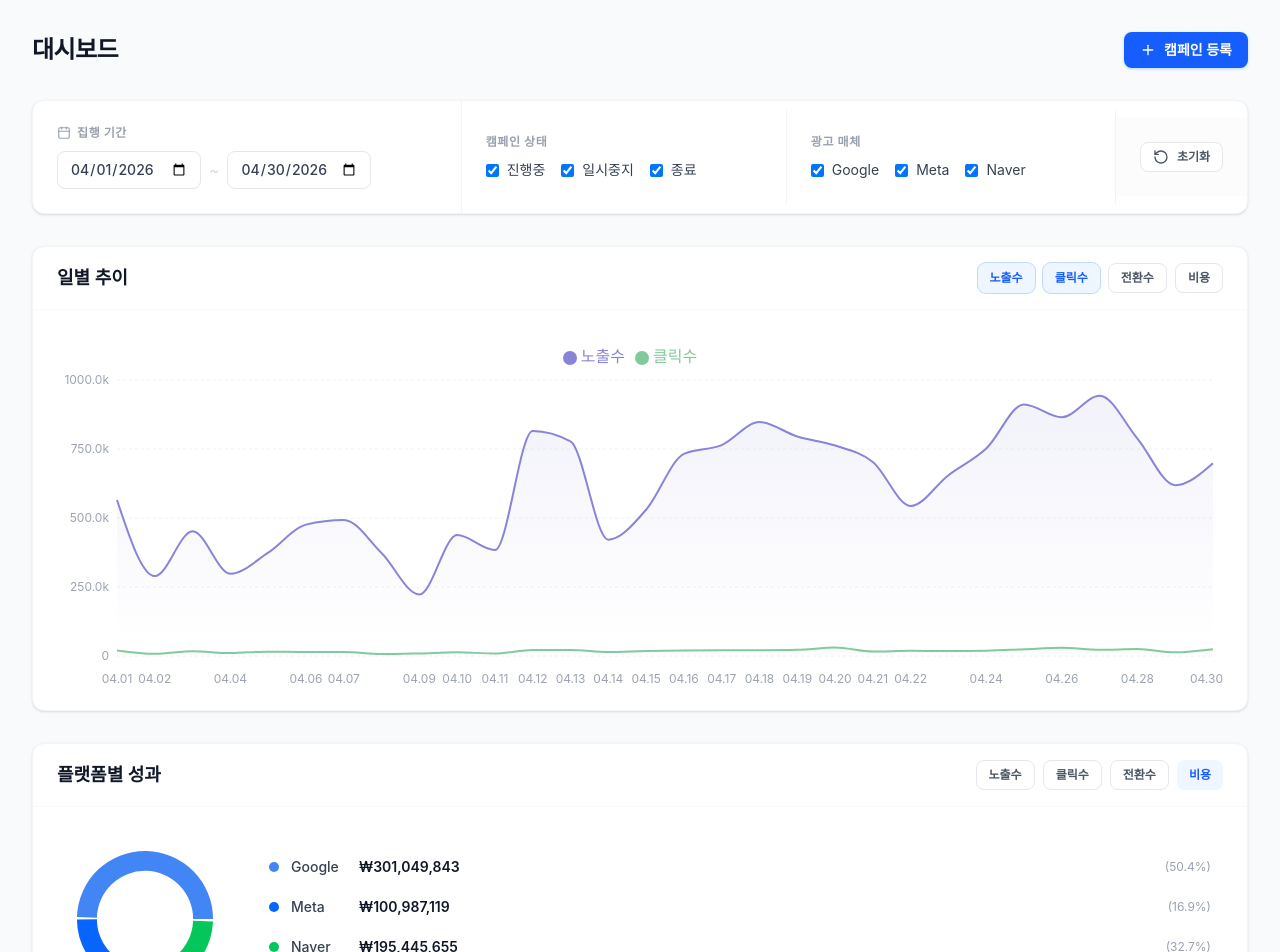
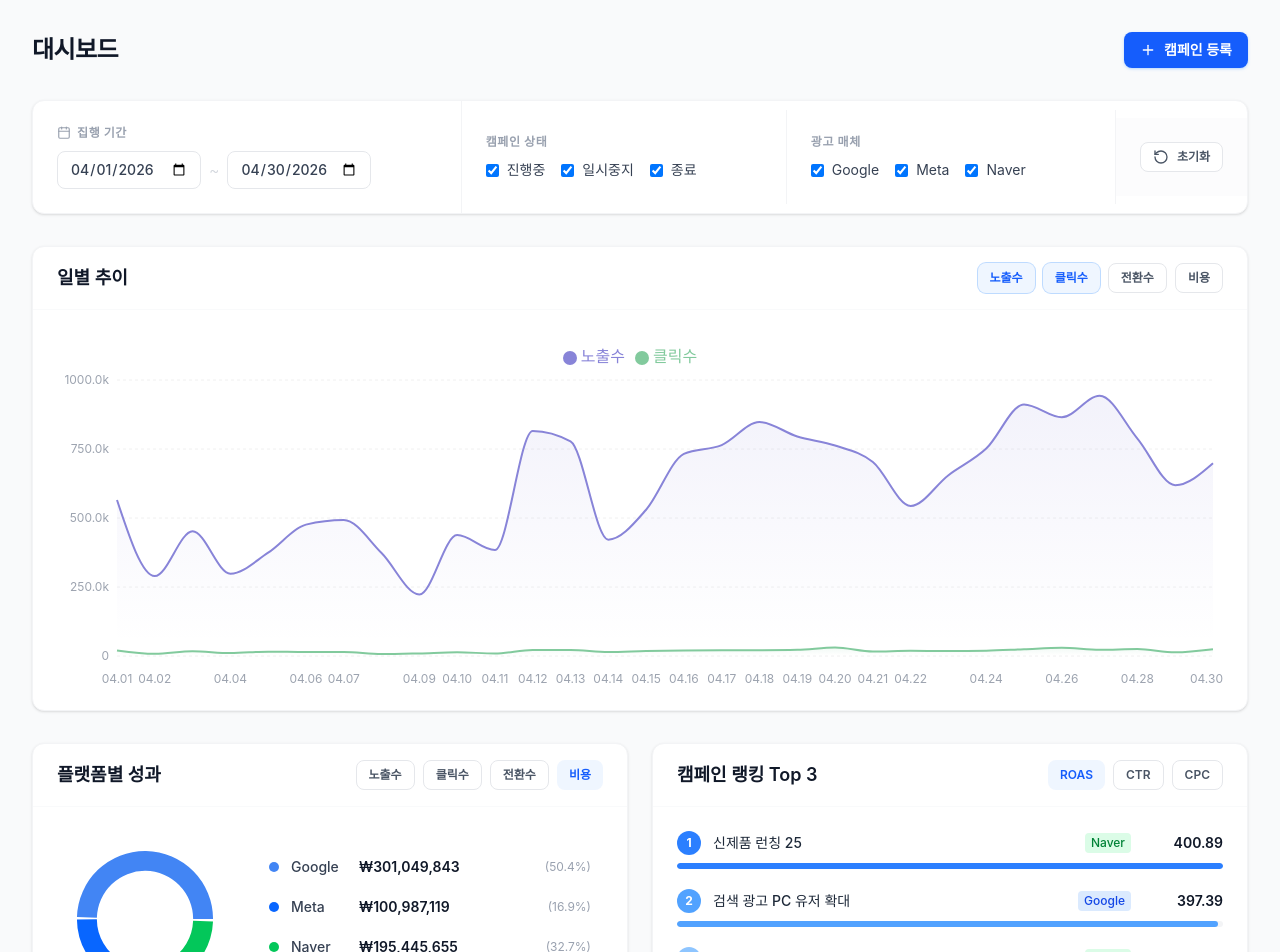
Before and after one commit to jin7969/marketing-dashboard, a React (Vite) app: page / in a window 1280 px wide. Shown: the top 952 px of the page. Built offline with nearby package versions, Linux system fonts and the light colour scheme; data requests are answered from the project's data file.

Commit message:
feat: 캠페인 랭킹 Top3 구현

```diff
--- a/src/App.tsx
+++ b/src/App.tsx
@@ -5,6 +5,7 @@ import Header from './components/Header';
 import FilterBar from './components/filterBar/FilterBar';
 import DashboardChart from './components/DashboardChart';
 import PlatformChart from './components/PlatformChart';
+import CampaignRanking from './components/CampaignRanking';
 import CampaignTable from './components/campaignTable/CampaignTable';
 
 function Dashboard() {
@@ -28,7 +29,10 @@ function Dashboard() {
           ) : (
             <>
               <DashboardChart />
-              <PlatformChart />
+              <div className="grid grid-cols-1 gap-6 lg:grid-cols-2">
+                <PlatformChart />
+                <CampaignRanking />
+              </div>
               <CampaignTable />
             </>
           )}
--- /dev/null
+++ b/src/components/CampaignRanking.tsx
@@ -0,0 +1,80 @@
+import { useCampaignRanking } from '../hooks/useCampaignRanking';
+import { Card, Button } from './_common';
+import { formatCurrency } from '../utils/metrics';
+import type { Platform, RankingMetricKey } from '../types/dashboard';
+
+const METRIC_OPTIONS: { key: RankingMetricKey; label: string }[] = [
+  { key: 'roas', label: 'ROAS' },
+  { key: 'ctr', label: 'CTR' },
+  { key: 'cpc', label: 'CPC' },
+];
+
+const PLATFORM_COLORS: Record<Platform, string> = {
+  Google: 'bg-blue-100 text-blue-700',
+  Meta: 'bg-indigo-100 text-indigo-700',
+  Naver: 'bg-green-100 text-green-700',
+};
+
+const RANK_BAR_COLORS = ['bg-blue-500', 'bg-blue-400', 'bg-blue-300'];
+
+function formatMetricValue(value: number, metric: RankingMetricKey): string {
+  if (metric === 'cpc') return formatCurrency(Math.round(value));
+  return value.toFixed(2);
+}
+
+export default function CampaignRanking() {
+  const { rankingData, activeMetric, setActiveMetric } = useCampaignRanking();
+
+  return (
+    <Card
+      title="캠페인 랭킹 Top 3"
+      headerAction={
+        <div className="flex gap-2">
+          {METRIC_OPTIONS.map((opt) => (
+            <Button
+              key={opt.key}
+              variant={activeMetric === opt.key ? 'secondary' : 'outline'}
+              size="sm"
+              onClick={() => setActiveMetric(opt.key)}
+            >
+              {opt.label}
+            </Button>
+          ))}
+        </div>
+      }
+    >
+      <div className="flex flex-col justify-center gap-5 p-6">
+        {rankingData.length === 0 ? (
+          <p className="py-10 text-center text-sm text-gray-400">해당 조건에 맞는 데이터가 없습니다.</p>
+        ) : (
+          rankingData.map((item, index) => (
+            <div key={item.id} className="flex flex-col gap-2">
+              <div className="flex items-center gap-3">
+                <span
+                  className={`flex h-6 w-6 shrink-0 items-center justify-center rounded-full text-xs font-bold text-white ${RANK_BAR_COLORS[index]}`}
+                >
+                  {index + 1}
+                </span>
+                <span className="flex-1 truncate text-sm font-medium text-gray-800">{item.name}</span>
+                <span
+                  className={`shrink-0 rounded px-1.5 py-0.5 text-xs font-medium ${PLATFORM_COLORS[item.platform]}`}
+                >
+                  {item.platform}
+                </span>
+                <span className="w-20 text-right text-sm font-semibold text-gray-900">
+                  {formatMetricValue(item.value, activeMetric)}
+                </span>
+              </div>
+              <div className="h-1.5 w-full overflow-hidden rounded-full bg-gray-100">
+                <div
+                  className={`h-full rounded-full transition-all duration-500 ${RANK_BAR_COLORS[index]}`}
+                  style={{ width: `${item.barWidth}%` }}
+                />
+              </div>
+            </div>
+          ))
+        )}
+      </div>
+    </Card>
+  );
+}
--- /dev/null
+++ b/src/hooks/useCampaignRanking.ts
@@ -0,0 +1,41 @@
+import { useMemo, useState } from 'react';
+import { useDashboardData } from './useDashboardData';
+import { calculateCampaignMetrics } from '../utils/metrics';
+import type { Platform, RankingMetricKey } from '../types/dashboard';
+
+interface RankingItem {
+  id: string;
+  name: string;
+  platform: Platform;
+  value: number;
+  barWidth: number;
+}
+
+export function useCampaignRanking() {
+  const { campaigns, stats } = useDashboardData();
+  const [activeMetric, setActiveMetric] = useState<RankingMetricKey>('roas');
+
+  const rankingData = useMemo((): RankingItem[] => {
+    const withMetrics = campaigns
+      .filter((c) => c.name)
+      .map((c) => ({
+        id: c.id,
+        name: c.name,
+        platform: c.platform,
+        value: calculateCampaignMetrics(c.id, stats)[activeMetric],
+      }))
+      .filter((c) => c.value > 0); // 데이터 없는 캠페인 제외
+
+    const sorted = [...withMetrics].sort((a, b) => (activeMetric === 'cpc' ? a.value - b.value : b.value - a.value));
+
+    const top3 = sorted.slice(0, 3);
+    const maxValue = top3[0]?.value ?? 1;
+
+    return top3.map((item) => ({
+      ...item,
+      barWidth: (item.value / maxValue) * 100,
+    }));
+  }, [campaigns, stats, activeMetric]);
+
+  return { rankingData, activeMetric, setActiveMetric };
+}
--- a/src/types/dashboard.ts
+++ b/src/types/dashboard.ts
@@ -1,6 +1,7 @@
 export type Platform = 'Google' | 'Meta' | 'Naver';
 export type CampaignStatus = 'active' | 'paused' | 'ended';
 export type MetricKey = 'impressions' | 'clicks' | 'conversions' | 'cost';
+export type RankingMetricKey = 'roas' | 'ctr' | 'cpc';
 
 export interface MetricOption {
   label: string;
```
